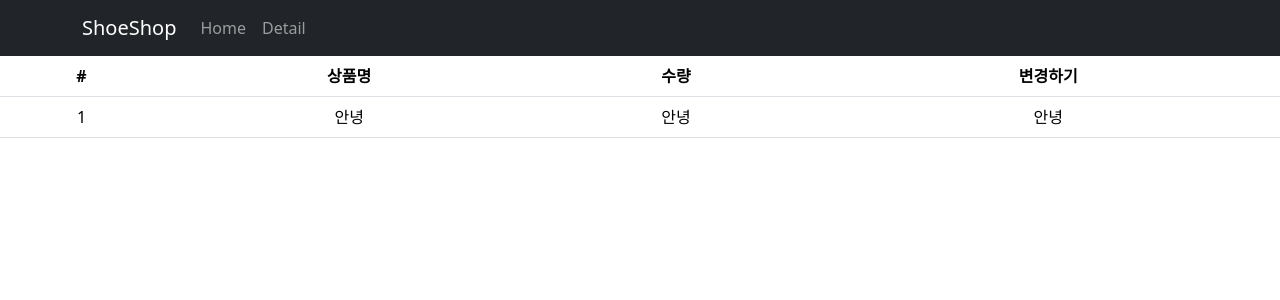
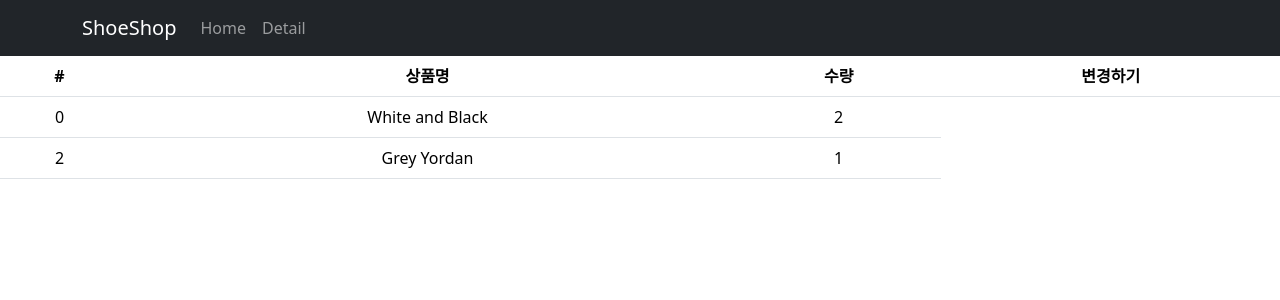
Before and after one commit to wnstndks/React, a React (Create React App) app in the folder shop/: page /cart in a window 1280 px wide. Shown: the top 300 px of the page. Built offline with nearby package versions, Linux system fonts and the light colour scheme.

Commit message:
Redux state

```diff
--- a/shop/src/routes/Cart.js
+++ b/shop/src/routes/Cart.js
@@ -1,6 +1,17 @@
 import { Table } from "react-bootstrap";
+import { useSelector } from "react-redux";
 
 function Cart() {
+  // store에 있던 componente가져다쓰기
+  let state = useSelector((state) => {
+    return state.data;
+  });
+  console.log(state);
+
+  // useSelector 편하게 쓰려면 함수를 store안에 있던 모든 state가
+  // 되기에, 어떤 state만 가져다 쓸지를 확실히 해야함 {}안에 원하는 것만 골라서 가져다 쓸수 있음
+
+  // 컴포넌트간 공유가 필요없으면 그냥 useState() 쓰는게 좋음
   return (
     // Redux사용시 컴포넌트들이 props없이 state공유가능
     <div>
@@ -16,10 +27,14 @@ function Cart() {
         </thead>
         <tbody>
           <tr>
-            <td>1</td>
-            <td>안녕</td>
-            <td>안녕</td>
-            <td>안녕</td>
+            <td>{state[0].id}</td>
+            <td>{state[0].name}</td>
+            <td>{state[0].count}</td>
+          </tr>
+          <tr>
+            <td>{state[1].id}</td>
+            <td>{state[1].name}</td>
+            <td>{state[1].count}</td>
           </tr>
         </tbody>
       </Table>
--- a/shop/src/store.js
+++ b/shop/src/store.js
@@ -1,8 +1,41 @@
 // Redux 세팅시 store.js 파일을 생성해야 함
-import { configureStore } from '@reduxjs/toolkit'
+import { configureStore, createSlice } from '@reduxjs/toolkit'
+
+
+// Redux쓰는 이유 - 컴포넌트간 state 공유 편해짐 - props 전송이 편해짐
+
+// Redux store에 store 보관하는 법
+let user = createSlice({
+  // useState와 비슷한 역할
+  // name:'state이름',
+  // initialState : '실제state의값'
+
+  name:'user',
+  initialState:'kim'
+
+})
+
+let stock = createSlice({
+  name:'stock',
+  initialState:[10,11,12]
+
+})
+
+let data = createSlice({
+  name:'data',
+  initialState : [
+    {id : 0, name : 'White and Black', count : 2},
+    {id : 2, name : 'Grey Yordan', count : 1}
+  ]
+})
+
 
 export default configureStore({
   reducer: {
+    // 여기에 등록해야 사용가능
+    user : user.reducer,
+    stock : stock.reducer,
+    data : data.reducer,
 
   }
 })
```
